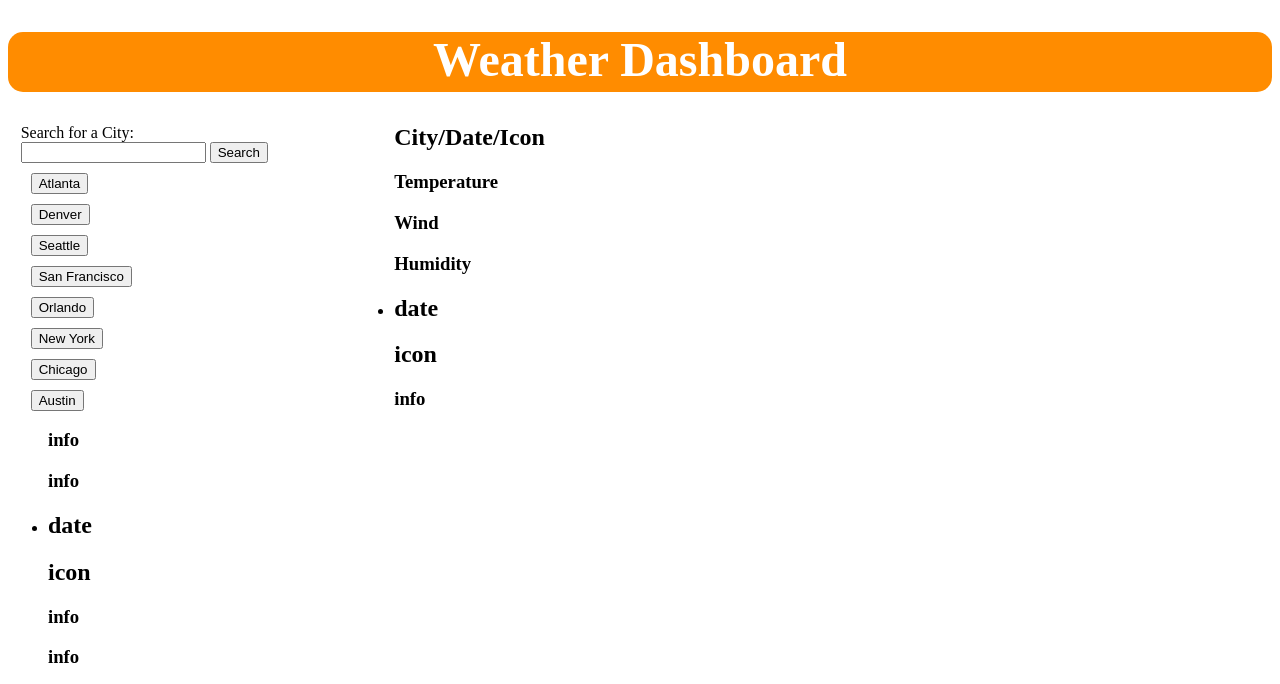
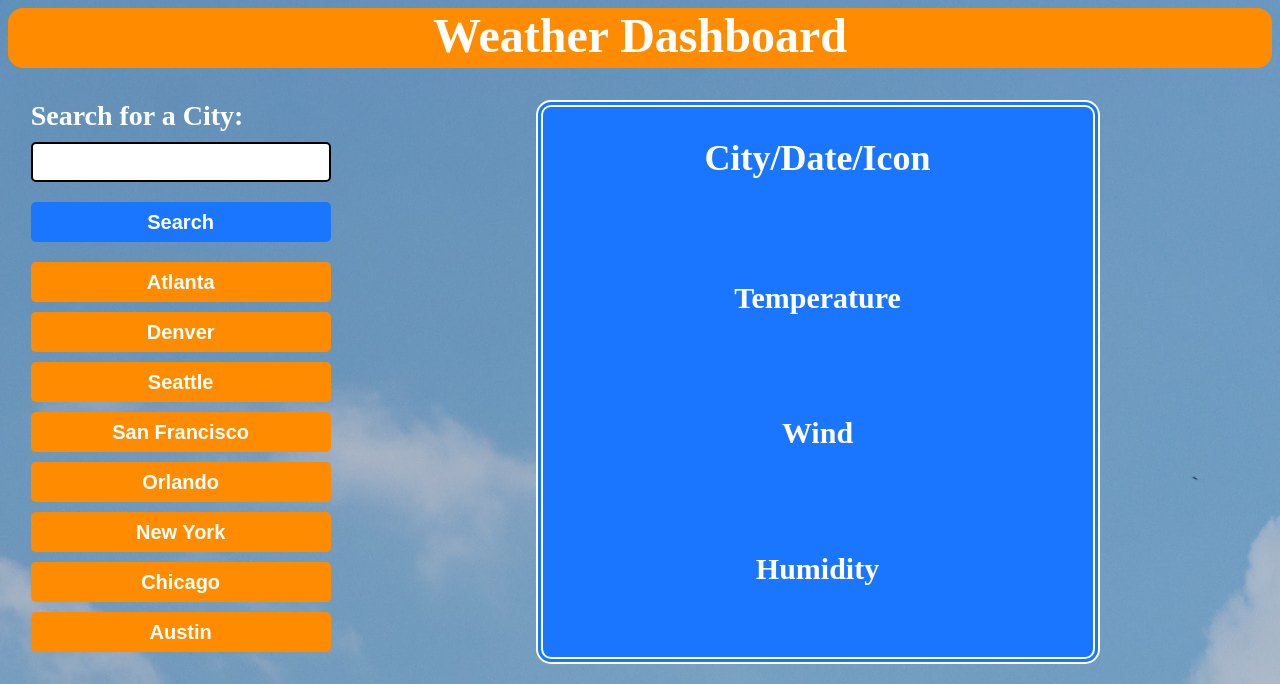
Before and after one commit to AWinterCoding/WeatherApplication, a plain HTML site: page index.html in a window 1280 px wide. Shown: the top 684 px of the page. Drawn offline with Linux system fonts and the light colour scheme; no server answers.

Commit message:
added styling to the page

```diff
--- a/assets/script.js
+++ b/assets/script.js
@@ -35,7 +35,6 @@ function populateSidebar(sidebar) {
     button.type = "button";
     button.value = cities[i];
     button.style.display = "block";
-    button.style.margin = "10px";
     button.addEventListener("click", function () {
       runGeoCodeAPI(this.value);
     });
@@ -111,9 +110,11 @@ function populateFiveCards(response) {
     let children = fiveul[i].childNodes;
     children[0].innerHTML = getDate(i + 1);
     children[1].innerHTML = "🌧";
-    children[2].innerHTML = response.daily[i].temp.day + "°F";
-    children[3].innerHTML = response.daily[i].wind_speed + "mph";
-    children[4].innerHTML = response.daily[i].humidity + "%";
+    children[2].innerHTML =
+      "Temperature: " + response.daily[i].temp.day + " °F";
+    children[3].innerHTML =
+      "Wind Speed: " + response.daily[i].wind_speed + " mph";
+    children[4].innerHTML = "Humidity: " + response.daily[i].humidity + " %";
   }
 }
 
@@ -122,9 +123,9 @@ function populateElement(response, element, name, day) {
   let date = getDate(day);
   let title = `${name} ${date} 😀`;
   element[0].innerHTML = title;
-  element[1].innerHTML = response.main.temp + "°F";
-  element[2].innerHTML = response.wind.speed + "mph";
-  element[3].innerHTML = response.main.humidity + "%";
+  element[1].innerHTML = "Temperature: " + response.main.temp + " °F";
+  element[2].innerHTML = "Wind Speed: " + response.wind.speed + " mph";
+  element[3].innerHTML = "Humidity: " + response.main.humidity + " %";
 }
 //here is a function to get the date courtesy of https://stackoverflow.com/questions/1531093/how-do-i-get-the-current-date-in-javascript
 //I also want to say that I also do understand this code and what its doing and haven't just copy pasted it in.
--- a/assets/style.css
+++ b/assets/style.css
@@ -6,8 +6,119 @@ h1 {
   font-size: 48px;
   height: 60px;
   border-radius: 15px;
+  margin-top: 0px;
 }
 .sidebar {
   float: left;
-  margin: 0% 10% 0% 1%;
+  margin: 0% 0% 0% 1%;
+  width: 300px;
 }
+input {
+  width: 100%;
+  margin: 10px;
+  height: 40px;
+  color: white;
+  background-color: #ff8c00;
+  border: none;
+  border-radius: 5px;
+  font-size: 20px;
+  font-weight: bold;
+}
+input:hover {
+  width: 100%;
+  margin: 10px;
+  height: 40px;
+  background-color: white;
+  color: #ff8c00;
+  border: none;
+  border-radius: 5px;
+  font-size: 20px;
+  font-weight: bold;
+  cursor: pointer;
+}
+#searchbox {
+  background-color: white;
+  border-color: black;
+  border-width: 2px;
+  color: black;
+  border-style: solid;
+}
+#search {
+  background-color: #1a75ff;
+  color: white;
+}
+#search:hover {
+  background-color: white;
+  color: #1a75ff;
+}
+label {
+  width: 100%;
+  font-size: 28px;
+  padding-left: 10px;
+  font-weight: bold;
+  color: white;
+}
+.internal-element {
+  color: white;
+  font-size: 30px;
+  flex-grow: 1;
+}
+.today-forecast {
+  display: flex;
+  flex-wrap: wrap;
+  flex-flow: column;
+  background-color: #1a75ff;
+  width: 550px;
+  height: 550px;
+  align-items: center;
+  position: relative;
+  left: 17%;
+  border-radius: 15px;
+  border-style: double;
+  border-color: white;
+  border-width: 7px;
+}
+.today-forecast h2 {
+  font-size: 36px;
+  color: white;
+  margin: 30px;
+}
+.five-day-forcast {
+  margin-left: 0px;
+  padding-left: 0px;
+  width: 100%;
+  justify-content: center;
+  align-items: center;
+}
+#five-day-forcast-list {
+  display: flex;
+  flex-flow: row;
+  flex-wrap: wrap;
+  background-color: #ff9819;
+  margin: 30px 0px 0px 0px;
+  padding: 0px 20px 0px 20px;
+  width: 98%;
+  height: 400px;
+  align-items: center;
+  border-radius: 20px;
+}
+.card {
+  display: inline;
+  flex-grow: 1;
+  background-color: #1a75ff;
+  color: white;
+  margin: 10px;
+  height: 80%;
+  text-align: center;
+  font-size: 18px;
+  border-radius: 10px;
+  /* this was yoinked off of w3 schools but I do know how it workds I just couldn't get a better shadow */
+  /* shoutout to w3 schools */
+  box-shadow: 0 4px 8px 0 rgba(0, 0, 0, 0.2), 0 6px 20px 0 rgba(0, 0, 0, 0.19);
+}
+.card h2 {
+  font-size: 30px;
+}
+body {
+  background-image: url(images/clouds.jpg);
+}
--- a/index.html
+++ b/index.html
@@ -23,9 +23,7 @@
       <h3 class="internal-element">Wind</h3>
       <h3 class="internal-element">Humidity</h3>
     </section>
-    <section class="five-day-forcast">
-      <ul id="five-day-forcast-list"></ul>
-    </section>
+    <ul id="five-day-forcast-list"></ul>
     <script src="./assets/script.js"></script>
   </body>
 </html>
```
Also changed, not shown: assets/images/clouds.jpg (added).
